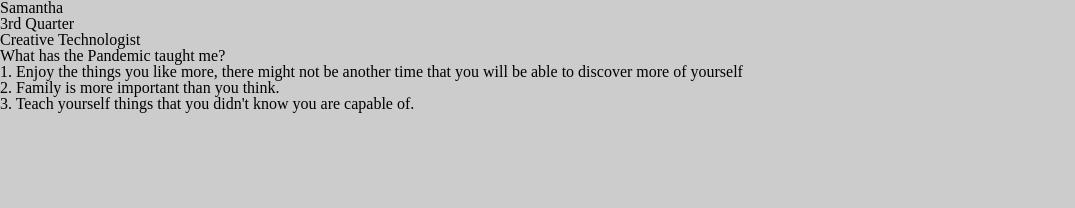
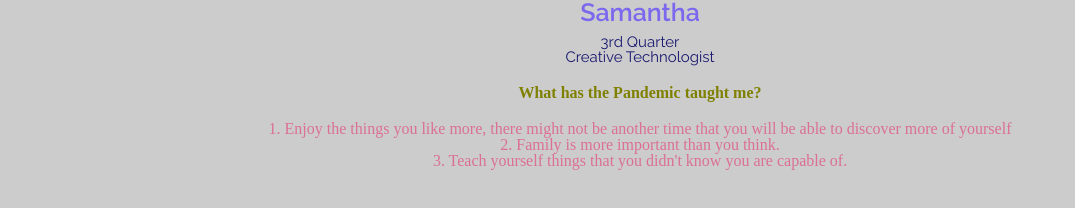
Before and after one commit to sampanchan/wd3_week1_homework, a website: page circus-starter/index.html in a window 1280 px wide. Shown: the whole page, without its empty margins (0-1075 px from the left). Drawn offline with Linux system fonts and the light colour scheme.

Commit message:
Styling commit 1
Styling commit 1

```diff
--- a/circus-starter/index.html
+++ b/circus-starter/index.html
@@ -9,7 +9,8 @@
 	<meta name="viewport" content="width=device-width, initial-scale=1">
 
 	<link rel="stylesheet" href="dist/css/main.css">
-
+	<link rel="preconnect" href="https://fonts.gstatic.com">
+	<link href="https://fonts.googleapis.com/css2?family=Raleway:wght@100;400;600&display=swap" rel="stylesheet">
 
 
 </head>
@@ -21,8 +22,8 @@
 		<p>Creative Technologist</p>
 	</header>
 		<section class="pandemic">
-			<h2 class="pandemic_question">What has the Pandemic taught me?</h2>
-				<div class="pandemic_answers">
+			<h2 class="pandemic question">What has the Pandemic taught me?</h2>
+				<div class="pandemic answers">
 					<p>1. Enjoy the things you like more, there might not be another
 					time that you will be able to discover more of yourself</p>
 					<p>2. Family is more important than you think.</p>
```
Also changed, not shown: circus-starter/dist/css/main.css.
